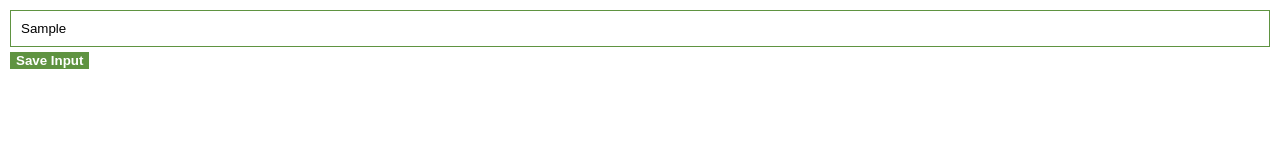
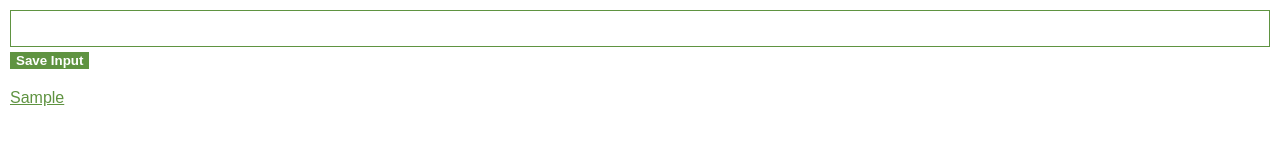
Before and after one commit to neokonstabel/leadTracker, a browser extension: page index.html in a window 1280 px wide. Both pictures are taken after typing "Sample" into the empty fields and a click on the button "Save Input". Drawn offline with Linux system fonts and the light colour scheme.

Commit message:
Save to localStorage functionality added, prepared for deployment and deployed.

```diff
--- a/app.js
+++ b/app.js
@@ -0,0 +1,23 @@
+const inputBtn = document.getElementById("input-btn");
+let myLeads = [];
+const inputEl = document.getElementById("input-el");
+const ulEl = document.getElementById("ul-el");
+
+inputBtn.addEventListener("click", () => {
+  myLeads.push(inputEl.value);
+  inputEl.value = "";
+  JSON.stringify(myLeads);
+  localStorage.setItem("myLeads", myLeads);
+  renderLeads();
+  console.log(localStorage.getItem("myLeads"));
+});
+
+function renderLeads() {
+  let listItems = "";
+  for (let i = 0; i < myLeads.length; i++) {
+    listItems += `<li>
+    <a target='_blank' href='${myLeads[i]}'>${myLeads[i]}</a>
+    </li>`;
+  }
+  ulEl.innerHTML = listItems;
+}
--- a/index.html
+++ b/index.html
@@ -5,11 +5,12 @@
     <meta http-equiv="X-UA-Compatible" content="IE=edge" />
     <meta name="viewport" content="width=device-width, initial-scale=1.0" />
     <link rel="stylesheet" href="style.css" />
-    <title>Lead Tracker</title>
+    <title>Leads Tracker</title>
   </head>
   <body>
     <input type="text" id="input-el" />
     <button id="input-btn">Save Input</button>
+    <ul id="ul-el"></ul>
   </body>
   <script src="app.js"></script>
 </html>
--- a/style.css
+++ b/style.css
@@ -2,6 +2,7 @@ body {
   margin: 0;
   padding: 10px;
   font-family: Arial, Helvetica, sans-serif;
+  min-width: 400px;
 }
 
 input {
@@ -19,3 +20,16 @@ button {
   border: none;
   font-weight: bold;
 }
+
+ul{
+    margin-top: 20px;
+    list-style: none;
+    padding-left: 0;
+}
+
+li{
+    margin-top: 5px;
+}
+ a{
+    color: #5f9341 ;
+ }
```
Also changed, not shown: icon.png (added), manifest.json (added).
